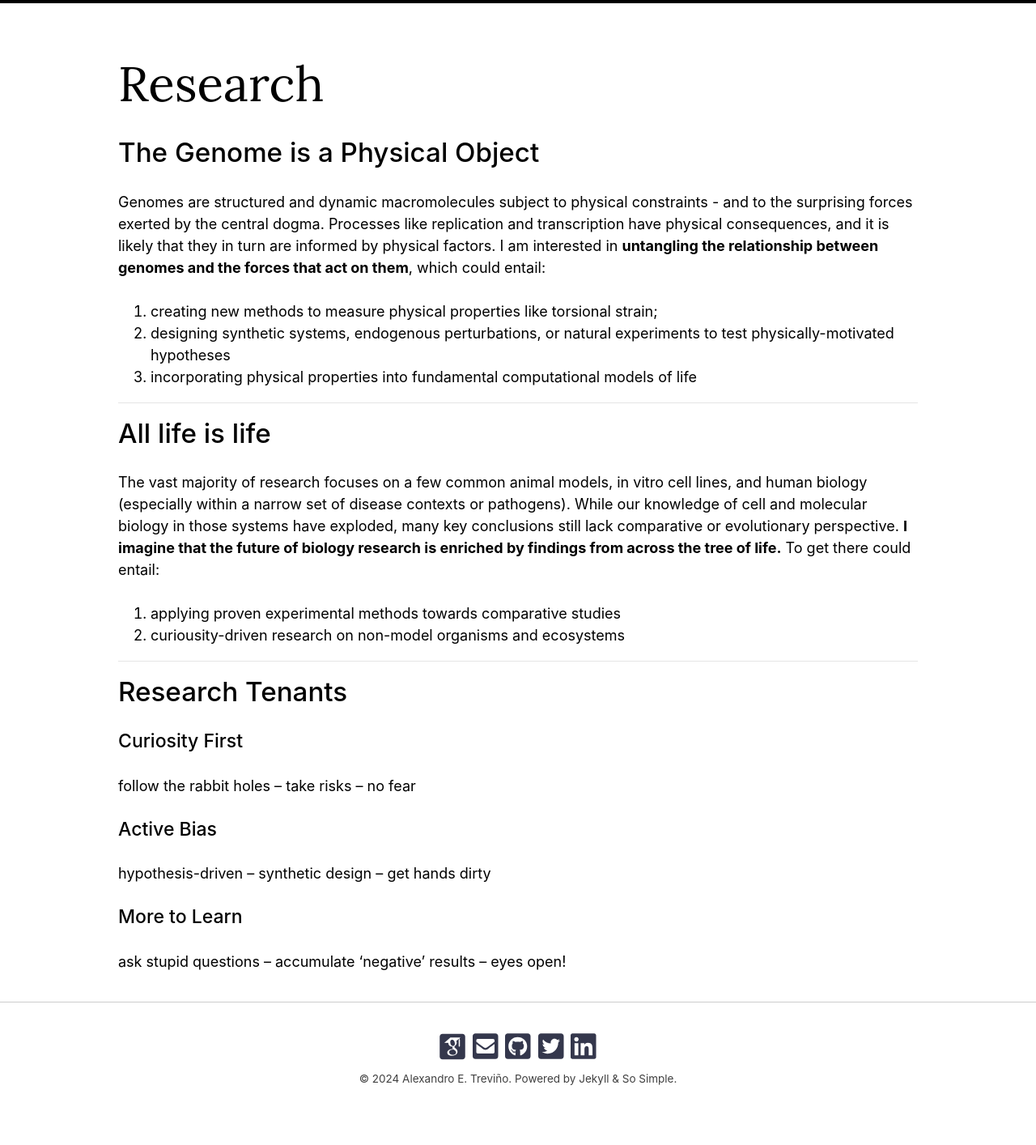
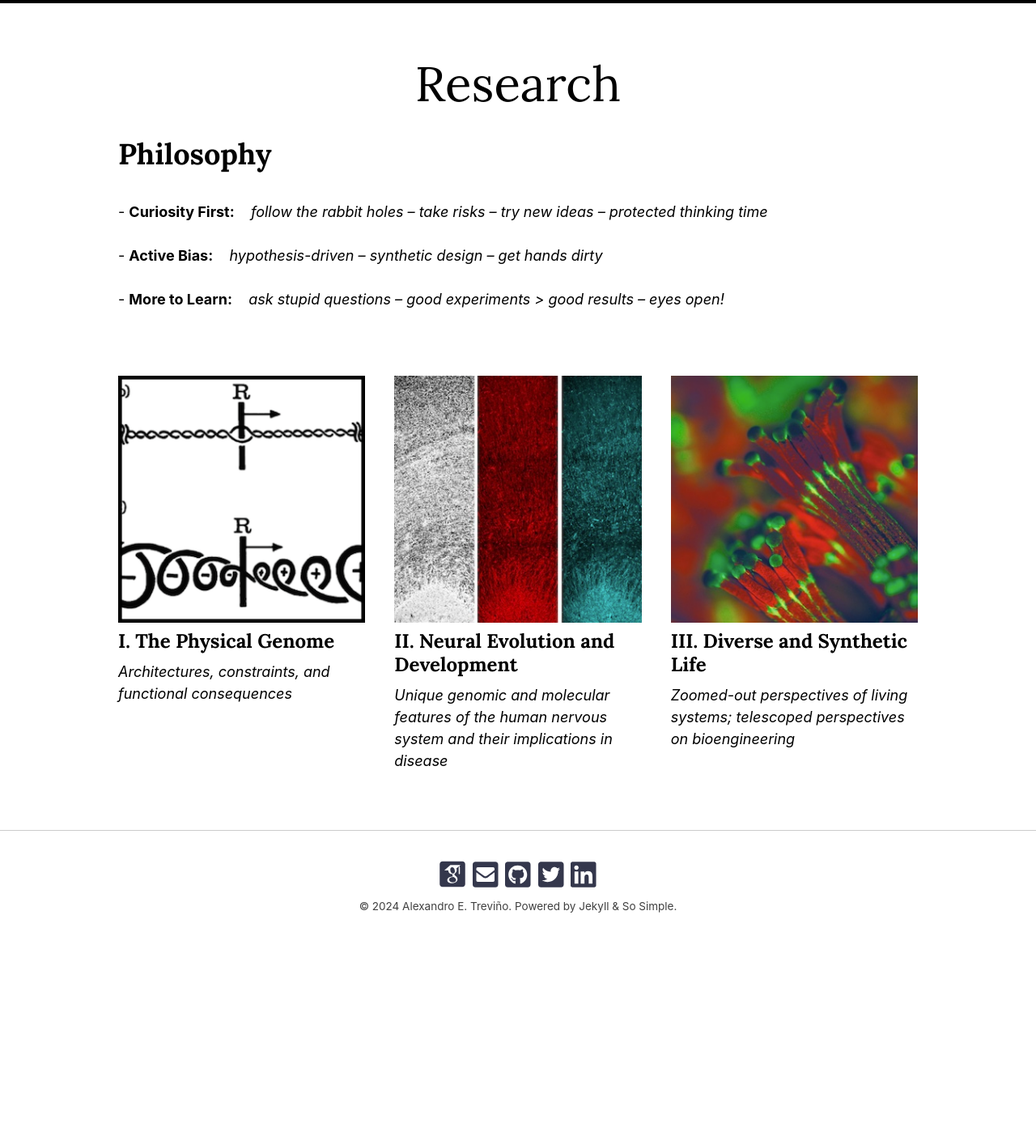
Before and after one commit to alexandrotrevino/alexandrotrevino.github.io, a Jekyll site: the page built from research.md, in a window 1280 px wide. Shown: the whole page at 81% size. Built offline with Jekyll 4.4.1, drawn with Linux system fonts in a browser that asks for light colours; nearby versions of some CDN libraries; some web fonts are replaced; comment, search, counter and statistics services are not loaded; after the commit the page ends 1202 px from its top, so only the background shows below that.

Commit message:
upgrade research page to collection

```diff
--- a/_config.yml
+++ b/_config.yml
@@ -45,6 +45,9 @@ twitter:
 # Collections
 collections:
   projects:
+    output: true
+    permalink: /:collection/:path/
+  research:
     output: true
     permalink: /:collection/:path/
 
--- /dev/null
+++ b/_research/02-Neural-Evo-Devo.md
@@ -0,0 +1,12 @@
+---
+title: II. Neural Evolution and Development
+layout: page
+show_excerpts: false
+image:
+  path: /assets/images/ctx.png
+  thumbnail: /assets/images/ctx_thumbnail.jpg
+---
+
+*Unique genomic and molecular features of the human nervous system and their implications in disease*
+
+The human nervous system is the seat of consciousness and culture, which are unique emergent properties on Earth. I employ advanced molecular profiling and creative computational techniques to profile cells of the developing nervous system, with particular attention to compartive biology.
--- /dev/null
+++ b/_research/03-Diverse-Synthetic-Life.md
@@ -0,0 +1,15 @@
+---
+title: III. Diverse and Synthetic Life
+layout: page
+show_excerpts: false
+image:
+  path: /assets/images/dino_cover.png
+  thumbnail: /assets/images/dino_cover_thumbnail.jpg
+---
+
+*Zoomed-out perspectives of living systems; telescoped perspectives on bioengineering*
+
+The vast majority of research focuses on a few common animal models, in vitro cell lines, and human biology (especially within a narrow set of disease contexts or pathogens). While our knowledge of cell and molecular biology in those systems have exploded, many key conclusions still lack comparative or evolutionary perspective. **I imagine that the future of biology research is enriched by findings from across the tree of life.** To get there could entail:
+
+1. applying proven experimental methods towards comparative studies
+2. curiousity-driven research on non-model organisms and ecosystems
--- a/research.md
+++ b/research.md
@@ -1,34 +1,19 @@
 ---
-title: "Research"
-layout: page
+title: Research
+layout: collection
 permalink: /research/
+collection: research
+entries_layout: grid
+sort_by: title
+sort_order: forward
 ---
 
-# The Genome is a Physical Object
+<div class="h2 entry-title" style="margin-bottom: 2rem">Philosophy</div>
 
-Genomes are structured and dynamic macromolecules subject to physical constraints - and to the surprising forces exerted by the central dogma. Processes like replication and transcription have physical consequences, and it is likely that they in turn are informed by physical factors. I am interested in **untangling the relationship between genomes and the forces that act on them**, which could entail:
+\- __Curiosity First:__&nbsp;&nbsp;&nbsp;&nbsp;*follow the rabbit holes -- take risks -- try new ideas -- protected thinking time*
 
-1. creating new methods to measure physical properties like torsional strain;
-2. designing synthetic systems, endogenous perturbations, or natural experiments to test physically-motivated hypotheses
-3. incorporating physical properties into fundamental computational models of life
+\- __Active Bias:__&nbsp;&nbsp;&nbsp;&nbsp;*hypothesis-driven -- synthetic design -- get hands dirty*
 
----
+\- __More to Learn:__&nbsp;&nbsp;&nbsp;&nbsp;*ask stupid questions -- good experiments > good results -- eyes open!*
 
-# All life is life
-
-The vast majority of research focuses on a few common animal models, in vitro cell lines, and human biology (especially within a narrow set of disease contexts or pathogens). While our knowledge of cell and molecular biology in those systems have exploded, many key conclusions still lack comparative or evolutionary perspective. **I imagine that the future of biology research is enriched by findings from across the tree of life.** To get there could entail:
-
-1. applying proven experimental methods towards comparative studies
-2. curiousity-driven research on non-model organisms and ecosystems
-
----
-
-# Research Tenants
-
-
-### Curiosity First
-follow the rabbit holes -- take risks -- no fear
-### Active Bias
-hypothesis-driven -- synthetic design -- get hands dirty
-### More to Learn
-ask stupid questions -- accumulate 'negative' results -- eyes open!
+<div class="row" style="margin-bottom: 3rem"> </div>
```
Also changed, not shown: _research/01-The-Physical-Genome.md (added, +17 -0 lines), assets/images/ctx.png (added), assets/images/ctx_thumbnail.jpg (added), assets/images/dino_cover.png (added), assets/images/dino_cover_thumbnail.jpg (added), assets/images/sc_tx_crop.png (added), assets/images/sc_txn.png (added), assets/images/sc_txn_thumbnail.jpg (added), assets/images/sc_txn_thumbnail_border.png (added), assets/images/supercoiling.png (added), assets/images/supercoiling_thumbnail.jpg (added).
